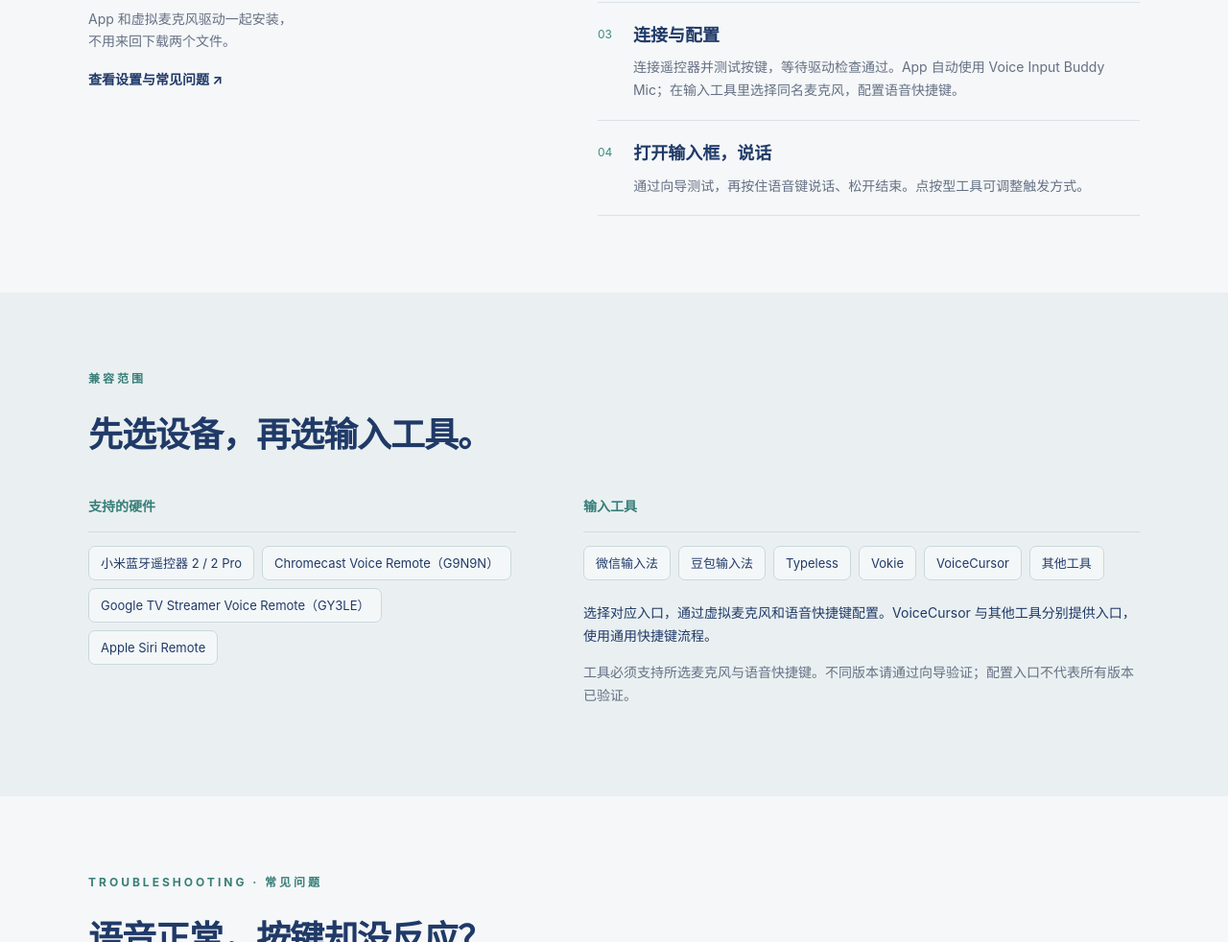
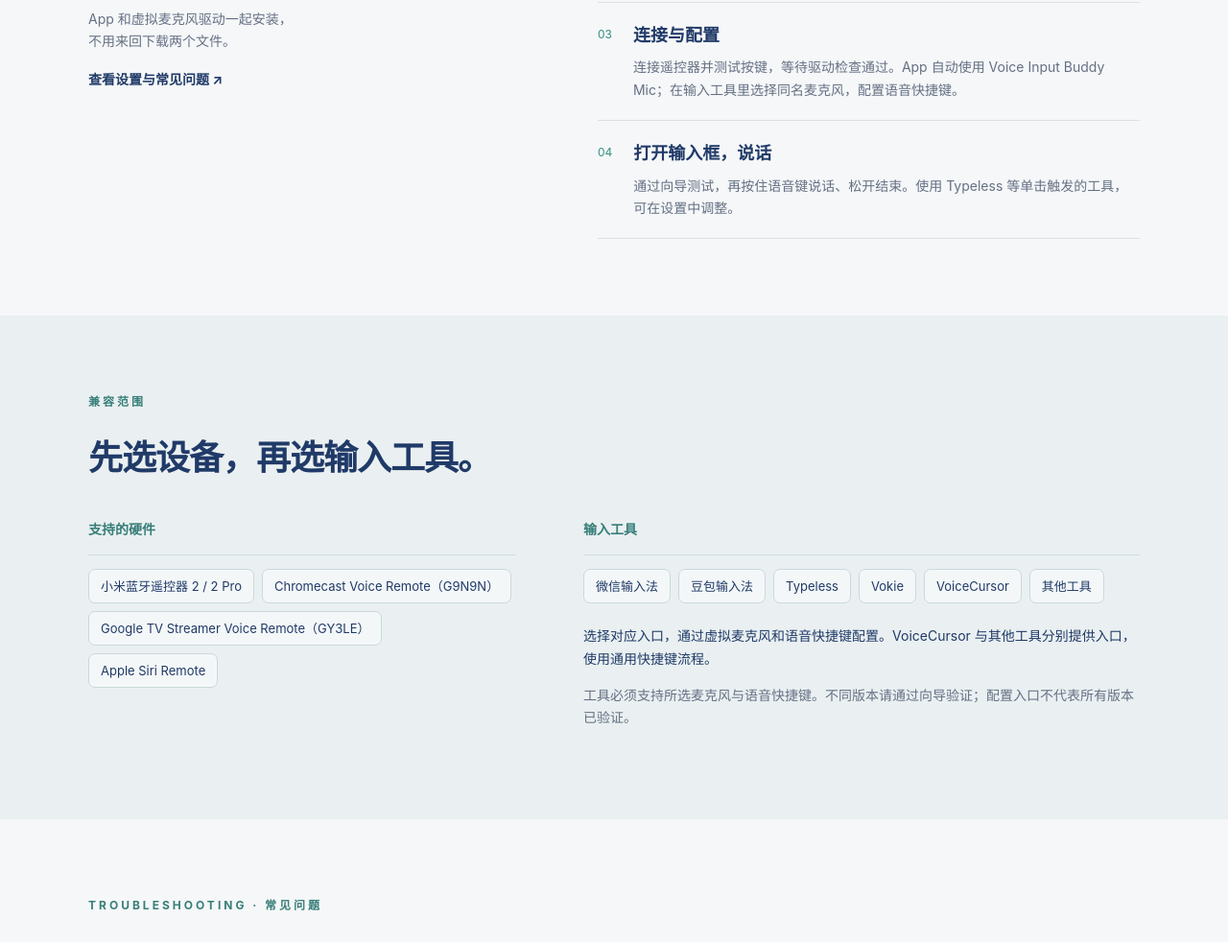
Before and after one commit to freeyoung/voice-input-buddy, a plain HTML site: page pages/index.html in a window 1280 px wide. Shown: the part 2709-3691 px from the top of the page at 96% size. Drawn offline with Linux system fonts and the light colour scheme.

Commit message:
docs: clarify step 4 voice trigger wording with typeless example

```diff
--- a/pages/index.html
+++ b/pages/index.html
@@ -40,7 +40,7 @@
   </video>
   <div class="demo-links"><span>卡通示意 macOS 上的配置与输入流程。</span><a class="text-link" href="assets/video/Voice_Input_Buddy_Demo_Natural_zh-CN.mp4" download>下载视频 ↓</a></div>
 </section>
-<section class="section wrap start" id="start"><div><p class="eyebrow">开始使用</p><h2 class="section-title">一个安装包。<br>四步准备好。</h2><p>App 和虚拟麦克风驱动一起安装，<br>不用来回下载两个文件。</p><a class="text-link" href="https://github.com/zfdang/voice-input-buddy/blob/main/docs/interface.md">查看设置与常见问题 ↗</a></div><ol class="steps"><li><span>01</span><div><h3>安装并打开</h3><p>从 Release 下载 PKG，打开 Applications 中的 Voice Input Buddy。</p></div></li><li><span>02</span><div><h3>完成环境检查</h3><p>按向导授权蓝牙、输入监控和辅助功能。</p></div></li><li><span>03</span><div><h3>连接与配置</h3><p>连接遥控器并测试按键，等待驱动检查通过。App 自动使用 Voice Input Buddy Mic；在输入工具里选择同名麦克风，配置语音快捷键。</p></div></li><li><span>04</span><div><h3>打开输入框，说话</h3><p>通过向导测试，再按住语音键说话、松开结束。点按型工具可调整触发方式。</p></div></li></ol></section>
+<section class="section wrap start" id="start"><div><p class="eyebrow">开始使用</p><h2 class="section-title">一个安装包。<br>四步准备好。</h2><p>App 和虚拟麦克风驱动一起安装，<br>不用来回下载两个文件。</p><a class="text-link" href="https://github.com/zfdang/voice-input-buddy/blob/main/docs/interface.md">查看设置与常见问题 ↗</a></div><ol class="steps"><li><span>01</span><div><h3>安装并打开</h3><p>从 Release 下载 PKG，打开 Applications 中的 Voice Input Buddy。</p></div></li><li><span>02</span><div><h3>完成环境检查</h3><p>按向导授权蓝牙、输入监控和辅助功能。</p></div></li><li><span>03</span><div><h3>连接与配置</h3><p>连接遥控器并测试按键，等待驱动检查通过。App 自动使用 Voice Input Buddy Mic；在输入工具里选择同名麦克风，配置语音快捷键。</p></div></li><li><span>04</span><div><h3>打开输入框，说话</h3><p>通过向导测试，再按住语音键说话、松开结束。使用 Typeless 等单击触发的工具，可在设置中调整。</p></div></li></ol></section>
 <section class="section compatibility" id="compatibility"><div class="wrap"><p class="eyebrow">兼容范围</p><h2 class="section-title">先选设备，再选输入工具。</h2><div class="compat-grid"><article><h3>支持的硬件</h3><div class="tools hardware"><span>小米蓝牙遥控器 2 / 2 Pro</span><span>Chromecast Voice Remote（G9N9N）</span><span>Google TV Streamer Voice Remote（GY3LE）</span><span>Apple Siri Remote</span></div></article><article><h3>输入工具</h3><div class="tools"><span>微信输入法</span><span>豆包输入法</span><span>Typeless</span><span>Vokie</span><span>VoiceCursor</span><span>其他工具</span></div><p>选择对应入口，通过虚拟麦克风和语音快捷键配置。VoiceCursor 与其他工具分别提供入口，使用通用快捷键流程。</p><p class="muted">工具必须支持所选麦克风与语音快捷键。不同版本请通过向导验证；配置入口不代表所有版本已验证。</p></article></div></div></section>
 <section class="section wrap troubleshooting" id="troubleshooting" aria-labelledby="troubleshooting-title">
   <p class="eyebrow">TROUBLESHOOTING · 常见问题</p>
```
Also changed, not shown: 1 other file.
